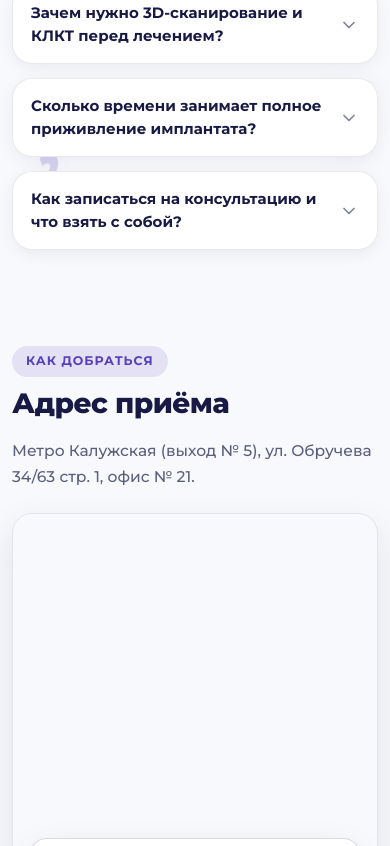
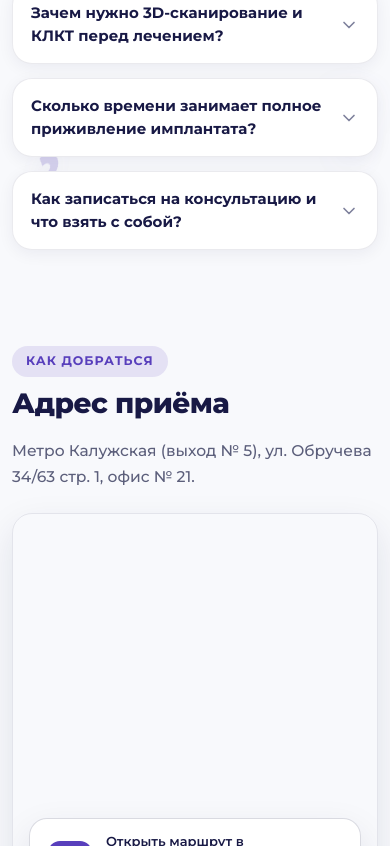
Before and after one commit to aaeroha/dental-clinic, a React (Create React App) app: page / in a window 390 px wide. Shown: the part 11154-12000 px from the top of the page. Built offline with nearby package versions, Linux system fonts and the light colour scheme.

Commit message:
Fix map container width in Appointment section

```diff
--- a/src/sections/Appointment/Appointment.js
+++ b/src/sections/Appointment/Appointment.js
@@ -16,7 +16,7 @@ const Appointment = () => {
             description="Метро Калужская (выход № 5), ул. Обручева 34/63 стр. 1, офис № 21."
           />
         </Reveal>
-      </div>
+
         <Reveal variant="scale-in">
           <div className="yandex-map">
             <iframe
@@ -43,6 +43,7 @@ const Appointment = () => {
             </a>
           </div>
         </Reveal>
+      </div>
     </section>
   );
 };
--- a/src/sections/Appointment/Appointment.scss
+++ b/src/sections/Appointment/Appointment.scss
@@ -8,11 +8,12 @@
   }
 
   .yandex-map {
-    height: 540px;
+    height: 520px;
+    width: 100%;
     position: relative;
     border-radius: 28px;
     overflow: hidden;
-    margin: 0 24px 48px;
+    margin: 0 0 54px;
     border: 1px solid var(--border-color);
     box-shadow: var(--shadow-md);
 
@@ -77,8 +78,8 @@
     padding-top: 56px;
 
     .yandex-map {
-      height: 440px;
-      margin: 0 12px 32px;
+      height: 420px;
+      margin: 0 0 32px;
       border-radius: 20px;
 
       .location-name p {
```
Lines whose indentation alone changed are shown as unchanged.
